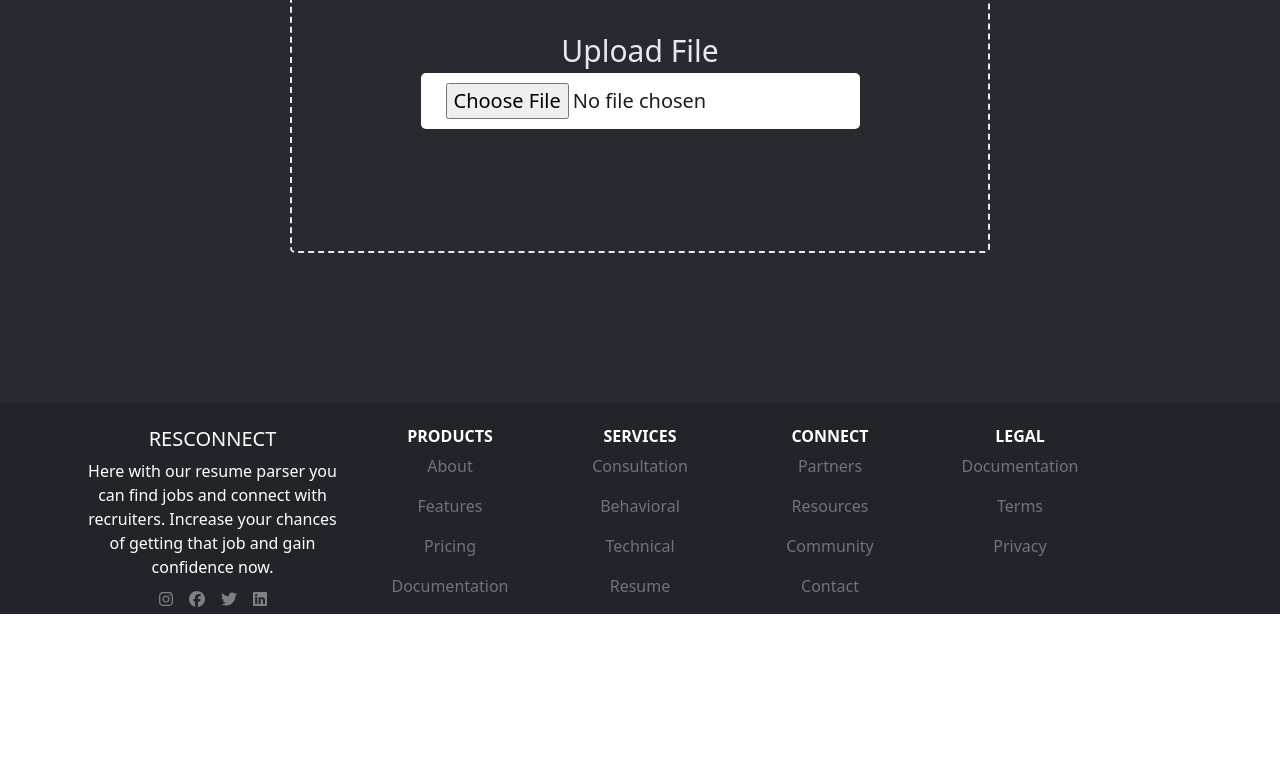
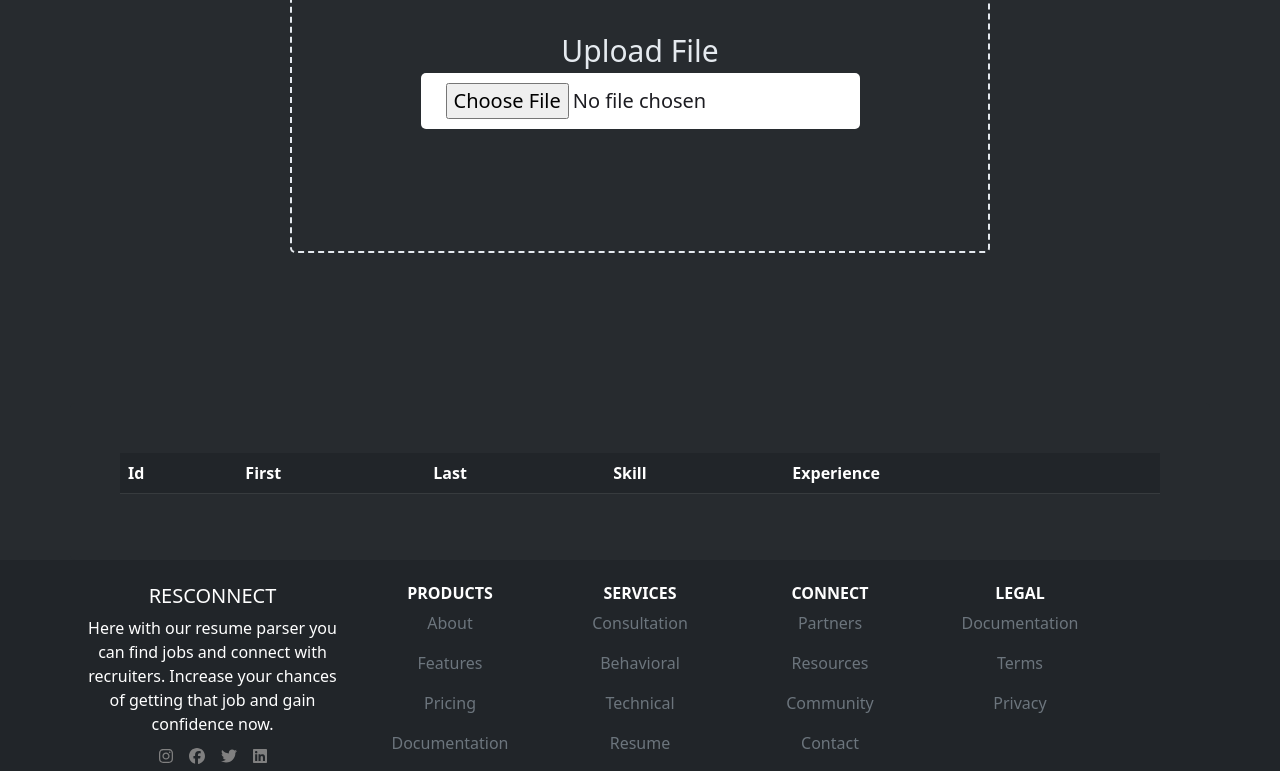
Before and after one commit to uriahpissalidis/resumeParser, a React (Create React App) app: page /parse in a window 1280 px wide. Shown: the part 453-1224 px from the top of the page. Before the commit the page ends 1067 px from the top, so only its background shows below. Built offline with nearby package versions, Linux system fonts and the light colour scheme.

Commit message:
table parse

```diff
--- a/src/components/ParseExcel.js
+++ b/src/components/ParseExcel.js
@@ -5,29 +5,36 @@ import { FontAwesomeIcon } from "@fortawesome/react-fontawesome";
 import { faCloudArrowUp } from "@fortawesome/free-solid-svg-icons";
 
 export const ParseExcel = () => {
-  const [fileName, setFileName] = useState(null);
+  const [items, setItems] = useState([]);
 
-  const handleFile = async (e) => {
-    // read file
-    const file = e.target.files[0];
+  const readExcel = (file) => {
+    const promise = new Promise((resolve, reject) => {
+      const fileReader = new FileReader();
+      fileReader.readAsArrayBuffer(file);
 
-    // set file name
-    setFileName(file.name);
+      fileReader.onload = (e) => {
+        const bufferArray = e.target.result;
 
-    // take contents of file and insert it into array buffer
-    const data = await file.arrayBuffer();
+        // parse through the workbook
+        const workbook = XLSX.read(bufferArray, { type: "buffer" });
 
-    // parse through the workbook
-    const workbook = XLSX.read(data);
+        const worksheet = workbook.Sheets[workbook.SheetNames[0]];
+        const jsonData = XLSX.utils.sheet_to_json(worksheet);
 
-    const worksheet = workbook.Sheets[workbook.SheetNames[0]];
-    const jsonData = XLSX.utils.sheet_to_json(worksheet);
+        resolve(jsonData);
+      };
 
-    console.log(jsonData);
+      fileReader.onerror = (error) => {
+        reject(error);
+      };
+    });
+    promise.then((d) => {
+      setItems(d);
+    });
   };
 
   return (
-    <>
+    <div className="main">
       <div className="body">
         <div className="drag-area">
           <div className="icon">
@@ -35,10 +42,40 @@ export const ParseExcel = () => {
           </div>
           <header>Upload File</header>
           <label>
-            <input type="file" onChange={(e) => handleFile(e)} />
+            <input
+              type="file"
+              onChange={(e) => {
+                const file = e.target.files[0];
+                readExcel(file);
+              }}
+            />
           </label>
         </div>
       </div>
-    </>
+      <div className="container rounded-3">
+        <table className="table table-dark table-striped">
+          <thead>
+            <tr>
+              <th scope="col">Id</th>
+              <th scope="col">First</th>
+              <th scope="col">Last</th>
+              <th scope="col">Skill</th>
+              <th scope="col">Experience</th>
+            </tr>
+          </thead>
+          <tbody>
+            {items.map((d) => (
+              <tr key={d.id}>
+                <th scope="row">{d.id}</th>
+                <td>{d.first_name}</td>
+                <td>{d.last_name}</td>
+                <td>{d.skills}</td>
+                <td>{d.experience}</td>
+              </tr>
+            ))}
+          </tbody>
+        </table>
+      </div>
+    </div>
   );
 };
--- a/src/styles/ParseExcel.css
+++ b/src/styles/ParseExcel.css
@@ -3,12 +3,12 @@
   align-items: center;
   justify-content: center;
   padding: 150px;
-    background-color: #272B2F;
+  background-color: #272b2f;
   min-height: calc(100vh - 56px - 200px);
 }
 
 .drag-area {
-    border: 2px dashed #E5EAEF;
+  border: 2px dashed #e5eaef;
   height: 500px;
   width: 700px;
   border-radius: 5px;
@@ -20,14 +20,14 @@
 
 .drag-area .icon {
   font-size: 100px;
-    color: #E5EAEF;
+  color: #e5eaef;
   align-items: center;
 }
 
 .drag-area header {
   font-size: 30px;
   font-weight: 500;
-    color: #E5EAEF;
+  color: #e5eaef;
 }
 
 .drag-area label {
@@ -37,7 +37,19 @@
   border: none;
   outline: none;
   background-color: #fff;
-    color: #1C1C21;
+  color: #1c1c21;
   border-radius: 5px;
   cursor: pointer;
 }
+
+.container.rounded-3 {
+  color: red;
+  background-color: #272b2f;
+  padding: 50px;
+}
+
+.main {
+	background-color: #272b2f;
+
+
+}
```
Lines whose indentation alone changed are shown as unchanged.
